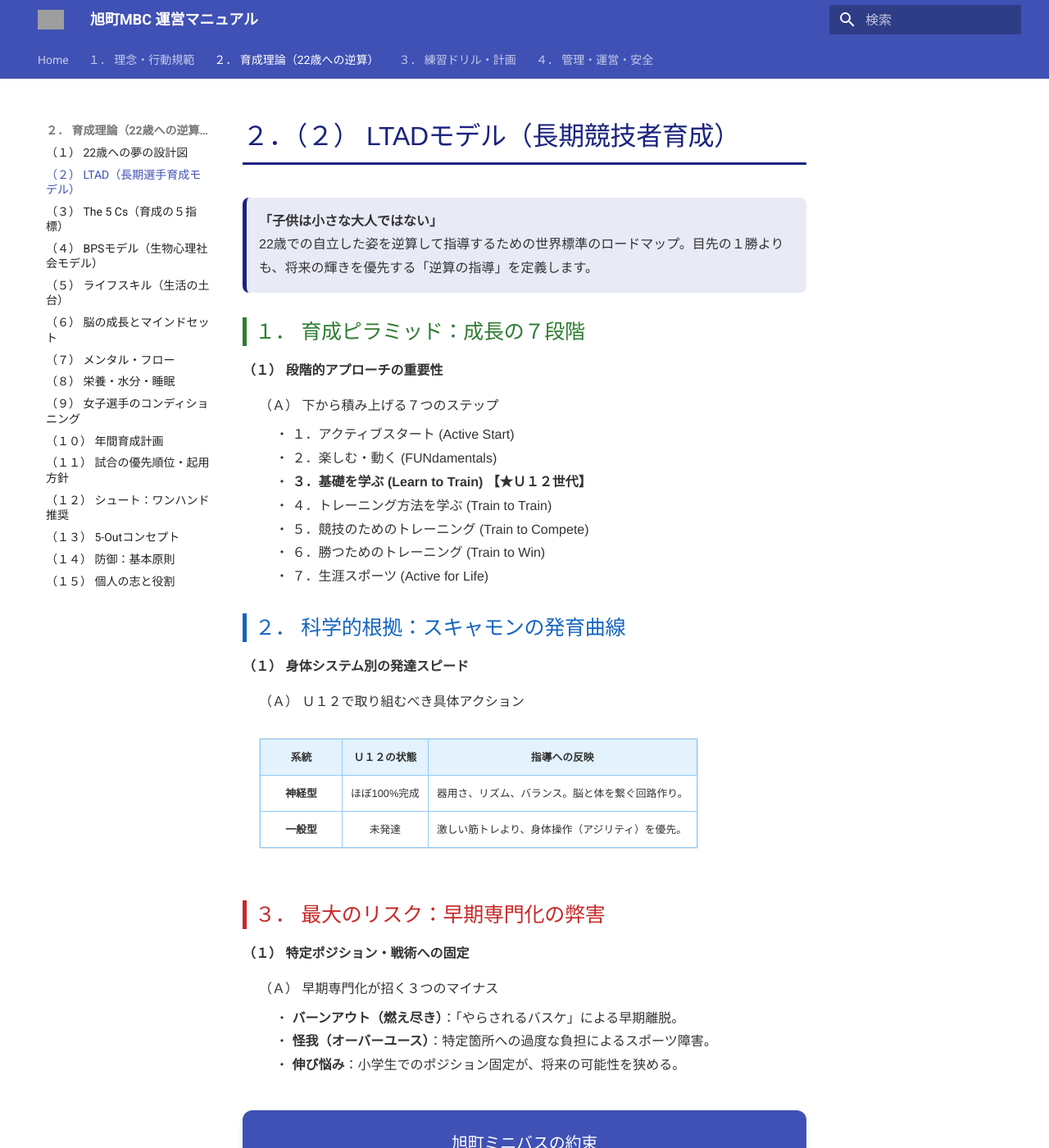
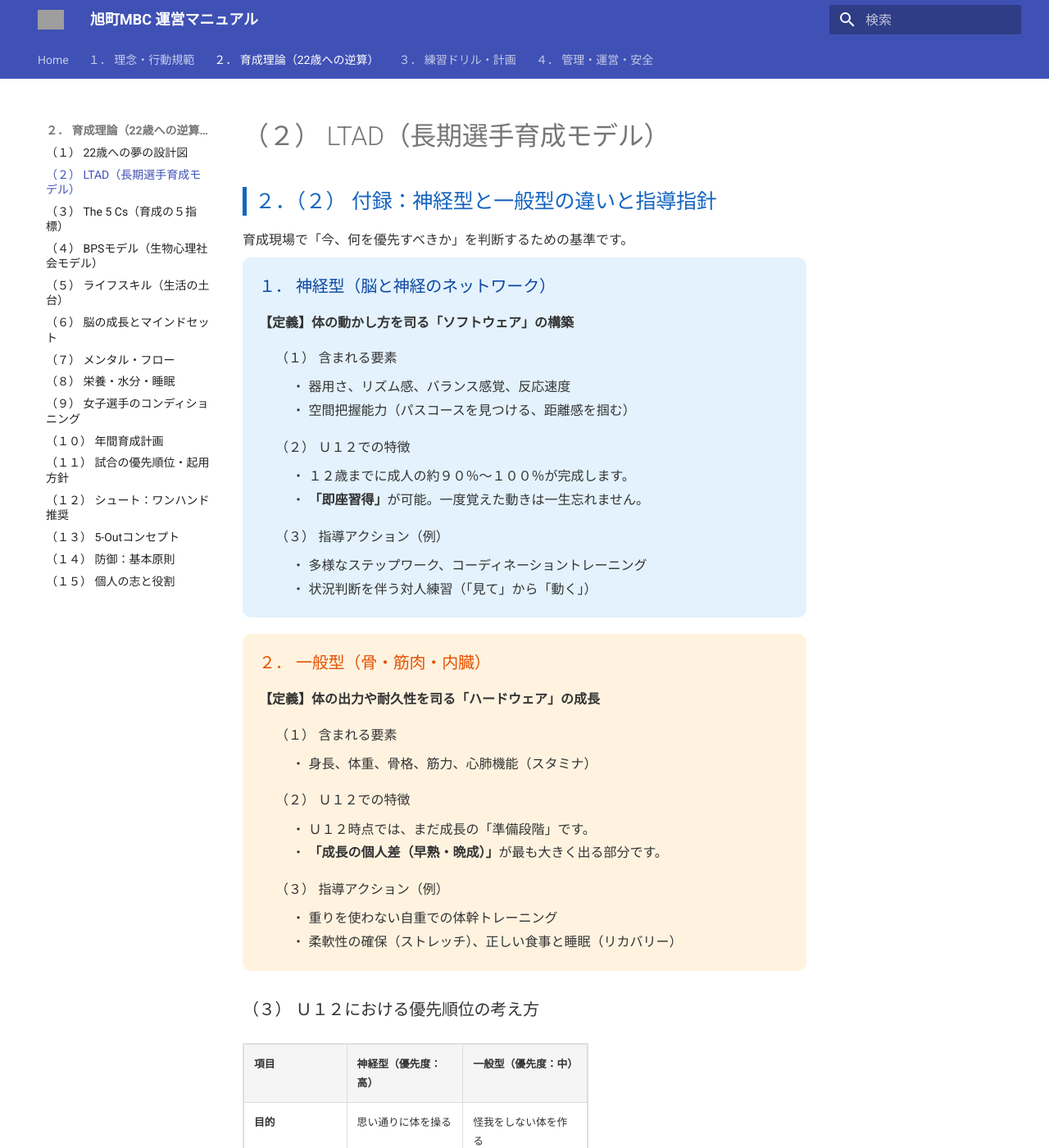
Before and after one commit to kawaiikumichan/asahicho-minibus-ops, an MkDocs documentation site: the page built from docs/01_Coaching_Logics/ltad.md, in a window 1280 px wide and 1400 px high. Shown: the whole window at 82% size. Built offline with MkDocs 1.6.1 and Material for MkDocs 9.7.7, drawn with Linux system fonts in a browser that asks for light colours; some of the changed text lies outside the part shown; grey boxes are pictures that could not be loaded.

Commit message:
Update ltad.md

```diff
--- a/docs/01_Coaching_Logics/ltad.md
+++ b/docs/01_Coaching_Logics/ltad.md
@@ -1,72 +1,79 @@
-<div style="font-family: 'Helvetica Neue', Arial, 'Hiragino Kaku Gothic ProN', 'Hiragino Sans', Meiryo, sans-serif; line-height: 1.8; color: #333;">
+<div style="font-family: 'Hiragino Kaku Gothic ProN', Meiryo, sans-serif; line-height: 1.8; color: #333;">
 
-    <h1 style="color: #1a237e; border-bottom: 3px solid #1a237e; padding-bottom: 10px;">２．（２） LTADモデル（長期競技者育成）</h1>
+    <h2 style="color: #1565c0; border-left: 5px solid #1565c0; padding-left: 10px; margin-top: 30px;">２．（２） 付録：神経型と一般型の違いと指導指針</h2>
 
-    <div style="background-color: #e8eaf6; padding: 15px; border-radius: 8px; margin-bottom: 25px; border-left: 5px solid #1a237e;">
-        <strong>「子供は小さな大人ではない」</strong><br>
-        22歳での自立した姿を逆算して指導するための世界標準のロードマップ。目先の１勝よりも、将来の輝きを優先する「逆算の指導」を定義します。
-    </div>
+    <p>育成現場で「今、何を優先すべきか」を判断するための基準です。</p>
 
-    <h2 style="color: #2e7d32; border-left: 5px solid #2e7d32; padding-left: 10px; margin-top: 30px;">１． 育成ピラミッド：成長の７段階</h2>
-
-    <p><strong>（１） 段階的アプローチの重要性</strong></p>
-    <div style="padding-left: 20px;">
-        <p>（Ａ） 下から積み上げる７つのステップ</p>
+    <div style="background-color: #e3f2fd; padding: 20px; border-radius: 10px; margin-bottom: 20px;">
+        <h3 style="margin-top: 0; color: #0d47a1;">１． 神経型（脳と神経のネットワーク）</h3>
+        <p><strong>【定義】体の動かし方を司る「ソフトウェア」の構築</strong></p>
         <div style="padding-left: 20px;">
-            ・ １．アクティブスタート (Active Start)<br>
-            ・ ２．楽しむ・動く (FUNdamentals)<br>
-            ・ <strong>３．基礎を学ぶ (Learn to Train) 【★Ｕ１２世代】</strong><br>
-            ・ ４．トレーニング方法を学ぶ (Train to Train)<br>
-            ・ ５．競技のためのトレーニング (Train to Compete)<br>
-            ・ ６．勝つためのトレーニング (Train to Win)<br>
-            ・ ７．生涯スポーツ (Active for Life)
+            <p>（１） 含まれる要素</p>
+            <div style="padding-left: 20px;">
+                ・ 器用さ、リズム感、バランス感覚、反応速度<br>
+                ・ 空間把握能力（パスコースを見つける、距離感を掴む）
+            </div>
+            <p>（２） Ｕ１２での特徴</p>
+            <div style="padding-left: 20px;">
+                ・ １２歳までに成人の約９０％〜１００％が完成します。<br>
+                ・ <strong>「即座習得」</strong>が可能。一度覚えた動きは一生忘れません。
+            </div>
+            <p>（３） 指導アクション（例）</p>
+            <div style="padding-left: 20px;">
+                ・ 多様なステップワーク、コーディネーショントレーニング<br>
+                ・ 状況判断を伴う対人練習（「見て」から「動く」）
+            </div>
         </div>
     </div>
 
-
-
-    <h2 style="color: #1565c0; border-left: 5px solid #1565c0; padding-left: 10px; margin-top: 30px;">２． 科学的根拠：スキャモンの発育曲線</h2>
-
-    <p><strong>（１） 身体システム別の発達スピード</strong></p>
-    <div style="padding-left: 20px;">
-        <p>（Ａ） Ｕ１２で取り組むべき具体アクション</p>
-        <table style="width: 100%; border-collapse: collapse; margin: 15px 0; background: white;">
-            <tr style="background: #e3f2fd;">
-                <th style="border: 1px solid #90caf9; padding: 10px; text-align: center;">系統</th>
-                <th style="border: 1px solid #90caf9; padding: 10px; text-align: center;">Ｕ１２の状態</th>
-                <th style="border: 1px solid #90caf9; padding: 10px; text-align: center;">指導への反映</th>
-            </tr>
-            <tr>
-                <td style="border: 1px solid #90caf9; padding: 10px; text-align: center;"><strong>神経型</strong></td>
-                <td style="border: 1px solid #90caf9; padding: 10px; text-align: center;">ほぼ100%完成</td>
-                <td style="border: 1px solid #90caf9; padding: 10px;">器用さ、リズム、バランス。脳と体を繋ぐ回路作り。</td>
-            </tr>
-            <tr>
-                <td style="border: 1px solid #90caf9; padding: 10px; text-align: center;"><strong>一般型</strong></td>
-                <td style="border: 1px solid #90caf9; padding: 10px; text-align: center;">未発達</td>
-                <td style="border: 1px solid #90caf9; padding: 10px;">激しい筋トレより、身体操作（アジリティ）を優先。</td>
-            </tr>
-        </table>
-    </div>
-
-
-
-    <h2 style="color: #c62828; border-left: 5px solid #c62828; padding-left: 10px; margin-top: 30px;">３． 最大のリスク：早期専門化の弊害</h2>
-
-    <p><strong>（１） 特定ポジション・戦術への固定</strong></p>
-    <div style="padding-left: 20px;">
-        <p>（Ａ） 早期専門化が招く３つのマイナス</p>
+    <div style="background-color: #fff3e0; padding: 20px; border-radius: 10px; margin-bottom: 20px;">
+        <h3 style="margin-top: 0; color: #e65100;">２． 一般型（骨・筋肉・内臓）</h3>
+        <p><strong>【定義】体の出力や耐久性を司る「ハードウェア」の成長</strong></p>
         <div style="padding-left: 20px;">
-            ・ <strong>バーンアウト（燃え尽き）</strong>：「やらされるバスケ」による早期離脱。<br>
-            ・ <strong>怪我（オーバーユース）</strong>：特定箇所への過度な負担によるスポーツ障害。<br>
-            ・ <strong>伸び悩み</strong>：小学生でのポジション固定が、将来の可能性を狭める。
+            <p>（１） 含まれる要素</p>
+            <div style="padding-left: 20px;">
+                ・ 身長、体重、骨格、筋力、心肺機能（スタミナ）
+            </div>
+            <p>（２） Ｕ１２での特徴</p>
+            <div style="padding-left: 20px;">
+                ・ Ｕ１２時点では、まだ成長の「準備段階」です。<br>
+                ・ <strong>「成長の個人差（早熟・晩成）」</strong>が最も大きく出る部分です。
+            </div>
+            <p>（３） 指導アクション（例）</p>
+            <div style="padding-left: 20px;">
+                ・ 重りを使わない自重での体幹トレーニング<br>
+                ・ 柔軟性の確保（ストレッチ）、正しい食事と睡眠（リカバリー）
+            </div>
         </div>
     </div>
 
-    <div style="background-color: #3f51b5; color: white; padding: 25px; border-radius: 12px; text-align: center; margin-top: 40px; box-shadow: 0 4px 6px rgba(0,0,0,0.1);">
-        <h3 style="margin-top: 0;">旭町ミニバスの約束</h3>
-        <p style="font-size: 1.1em;">私たちは将来の高層ビルのための、見えない「土台」を打っている期間なのです。</p>
-        <p style="font-size: 0.9em; opacity: 0.9;">「今、勝てないこと」を焦らないでください。</p>
+    <h3 style="color: #333;">（３） Ｕ１２における優先順位の考え方</h3>
+    <table style="width: 100%; border-collapse: collapse; margin-top: 10px; background: white;">
+        <tr style="background-color: #f5f5f5;">
+            <th style="border: 1px solid #ddd; padding: 12px; width: 30%;">項目</th>
+            <th style="border: 1px solid #ddd; padding: 12px;">神経型（優先度：高）</th>
+            <th style="border: 1px solid #ddd; padding: 12px;">一般型（優先度：中）</th>
+        </tr>
+        <tr>
+            <td style="border: 1px solid #ddd; padding: 12px; font-weight: bold;">目的</td>
+            <td style="border: 1px solid #ddd; padding: 12px;">思い通りに体を操る</td>
+            <td style="border: 1px solid #ddd; padding: 12px;">怪我をしない体を作る</td>
+        </tr>
+        <tr>
+            <td style="border: 1px solid #ddd; padding: 12px; font-weight: bold;">ＮＧ指導</td>
+            <td style="border: 1px solid #ddd; padding: 12px;">特定の形を押し付ける</td>
+            <td style="border: 1px solid #ddd; padding: 12px;">過度な走り込み・筋トレ</td>
+        </tr>
+        <tr>
+            <td style="border: 1px solid #ddd; padding: 12px; font-weight: bold;">合言葉</td>
+            <td style="border: 1px solid #ddd; padding: 12px;">「賢い体」を作る</td>
+            <td style="border: 1px solid #ddd; padding: 12px;">「強い器」の準備をする</td>
+        </tr>
+    </table>
+
+    <div style="margin-top: 25px; padding: 15px; border: 1px dashed #666; font-size: 0.9em;">
+        <strong>池田さんのための現場判断メモ：</strong><br>
+        「練習中、動きがギクシャクしている」時は<strong>神経型</strong>（回路不足）へのアプローチが必要です。「すぐに疲れる、当たり負けする」時は<strong>一般型</strong>（器の未発達）ですが、Ｕ１２では無理に鍛えず、成長を待つ（＝栄養と睡眠を促す）のが正解です。
     </div>
 
 </div>
```
